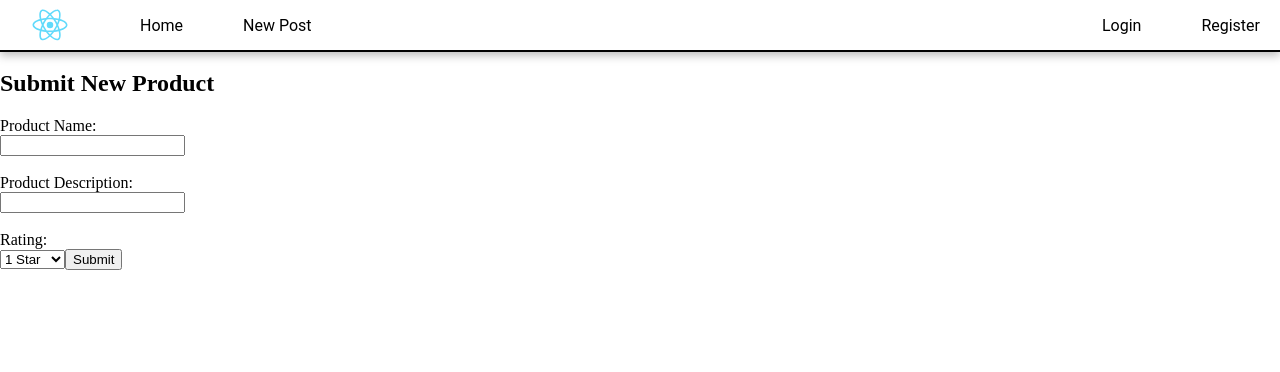
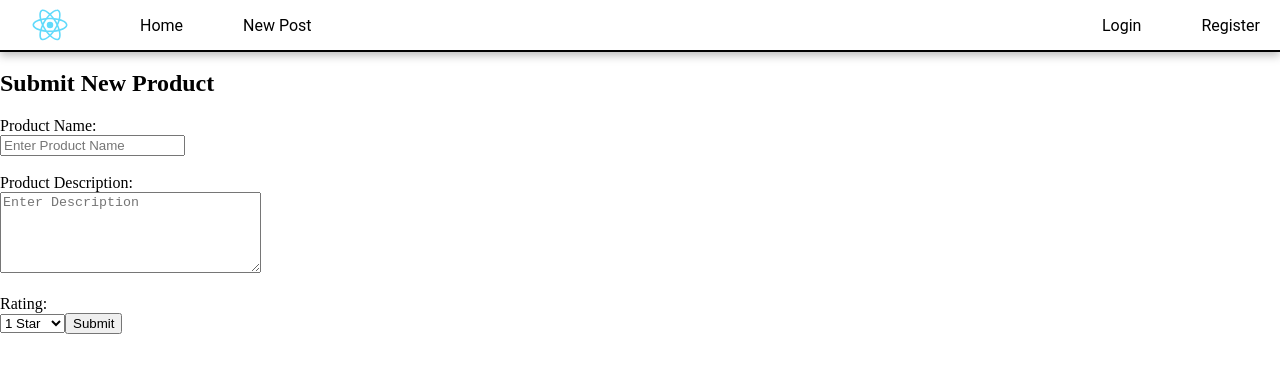
Before and after one commit to sofiadparamo/howdy-tech-reviews, a React (Create React App) app in the folder frontend/: page /NewPostPage in a window 1280 px wide. Shown: the top 372 px of the page. Built offline with nearby package versions, Linux system fonts and the light colour scheme; no server answers.

Commit message:
Added product posting

```diff
--- a/frontend/src/Components/NewPostPage.js
+++ b/frontend/src/Components/NewPostPage.js
@@ -1,20 +1,46 @@
 import React, { useState, useEffect } from 'react'
+import ListingAPI from '../api'
 
 const NewPostPage = () => {
+  const [productName, setName] = useState("");
+  const [productDescription, setDescription] = useState("");
+  const [rating, setRating] = useState(0);
+
+  const handleNewEntrySubmit = (event) => {
+    event.preventDefault();
+    if(productName === "" || productDescription === "" || rating === 0) {
+      return ;
+    }
+    ListingAPI.post(productName, productDescription, rating);
+  };
+
   return(
     <div>
       <h2>Submit New Product</h2>
-      <form>
-        <label for="productName">Product Name:</label><br/>
-        <input type="text" id="productName" name="productName"/>
+      <form onSubmit={handleNewEntrySubmit}>
+        <label>Product Name:</label><br/>
+        <input
+          value={productName}
+          onChange={(event) => setName(event.target.value.trim())}
+          type="text"
+          placeholder="Enter Product Name"
+          required
+        />
         <br/><br/>
 
-        <label for="productDescription">Product Description:</label><br/>
-        <input type="text" id="productDescription" name="productDescription"/>
+        <label>Product Description:</label><br/>
+        <textarea
+          value={productDescription}
+          onChange={(event) => setDescription(event.target.value.trim())}
+          placeholder="Enter Description"
+          type="text"
+          rows="5"
+          cols="30"
+        />
         <br/><br/>
 
         <label for="rating">Rating:</label><br/>
-        <select id="rating" name="rating">
+        <select onChange={(event) => setRating(event.target.value.trim())}>
           <option value="1">1 Star</option>
           <option value="2">2 Stars</option>
           <option value="3">3 Stars</option>
--- a/frontend/src/api.js
+++ b/frontend/src/api.js
@@ -3,10 +3,6 @@ import axios from 'axios'
 const LISTING_API_URL = "http://localhost:5000/listings";
 
 class ListingAPI {
-  constructor() {
-    this.listings = axios.get(LISTING_API_URL);
-  }
-
   all() {
     return axios.get(LISTING_API_URL);
   }
@@ -14,7 +10,31 @@ class ListingAPI {
   get(id) {
     return axios.get(LISTING_API_URL + '/' + id);
   }
+
+  post(productName, productDescription, rating) {
+    var data = JSON.stringify({
+      "productName": productName,
+      "productDescription": productDescription,
+      "rating": rating
+    });
+
+    var config = {
+      method: 'post',
+      url: 'http://localhost:5000/listings',
+      headers: {
+        'Content-Type': 'application/json'
+      },
+      data : data
+    };
+
+    axios(config)
+    .then(function (response) {
+      console.log(JSON.stringify(response.data));
+    })
+    .catch(function (error) {
+      console.log(error);
+    });
+  }
 }
-
 const ListingsAPI = new ListingAPI();
 export default ListingsAPI
```
